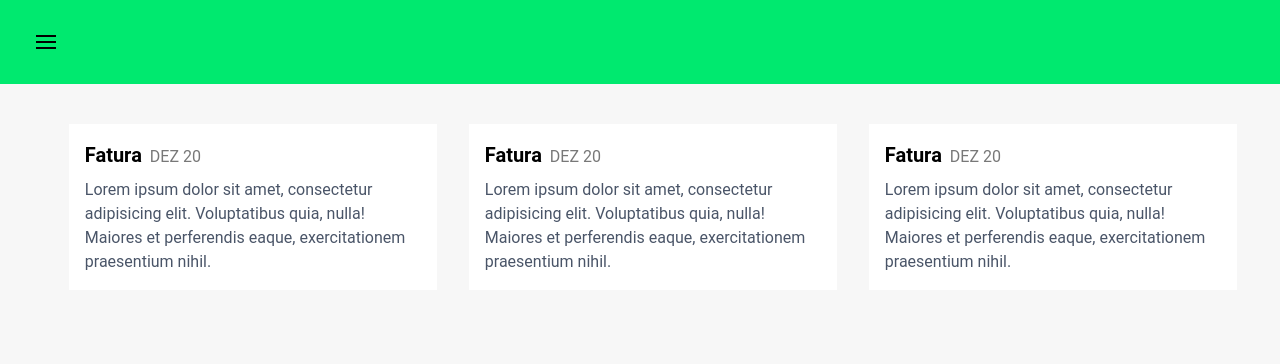
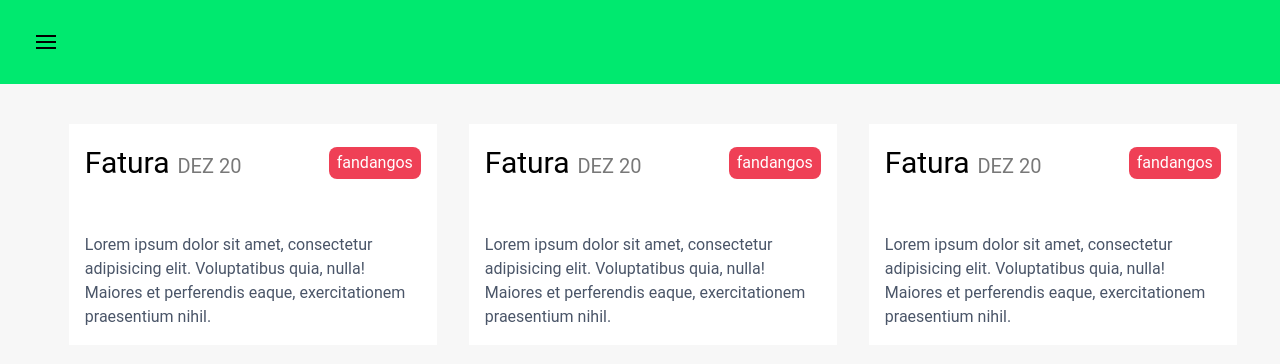
Before and after one commit to kregina/historico-de-faturas, a React (Create React App) app: page / in a window 1280 px wide. Shown: the top 364 px of the page. Built offline with nearby package versions, Linux system fonts and the light colour scheme.

Commit message:
add Chip component

```diff
--- a/src/components/Card.js
+++ b/src/components/Card.js
@@ -1,5 +1,7 @@
 import React from 'react';
 import css from 'styled-components';
+
+import Chip from './Chip';
 
 const Div = css.div`
     background-color: #fff;
@@ -8,20 +10,22 @@ const Div = css.div`
 const Small = css.small`
     color: #787878;
     text-transform: uppercase;
-    font-weight: 400;
 `;
 
 const Card = () => (
     <Div className="overflow-hidden p-4">
-        <div className="flex">
-            <div className="font-bold text-xl mb-2 ">
-                Fatura
-                <Small className="ml-2">Dez 20</Small>
+        <div className="flex justify-between items-center">
+            <div>
+                <span className=" text-3xl">Fatura</span>
+                <Small className="ml-2 text-xl">Dez 20</Small>
             </div>
+            <Chip />
         </div>
-        <p className="text-gray-700 text-base">
-        Lorem ipsum dolor sit amet, consectetur adipisicing elit. Voluptatibus quia, nulla! Maiores et perferendis eaque, exercitationem praesentium nihil.
-        </p>
+        <div className="mt-12">
+            <p className="text-gray-700 text-base">
+            Lorem ipsum dolor sit amet, consectetur adipisicing elit. Voluptatibus quia, nulla! Maiores et perferendis eaque, exercitationem praesentium nihil.
+            </p>
+        </div>
     </Div>
 );
 
--- a/src/components/Carousel.js
+++ b/src/components/Carousel.js
@@ -12,7 +12,7 @@ const Ul = css.ul`
 `;
 
 const Li = css.li`
-    width: 65vw;
+    width: 70vw;
     position: relative;
     right: -3.3rem;
 `;
--- /dev/null
+++ b/src/components/Chip.js
@@ -0,0 +1,14 @@
+import React from 'react';
+import css from 'styled-components';
+
+const Span = css.span`
+    background-color: #EF4056;
+    border-radius: .5rem;
+    color: #fff;
+`;
+
+const Chip = () => (
+    <Span className="inline-block px-2 py-1">fandangos</Span>
+);
+
+export default Chip;
```
